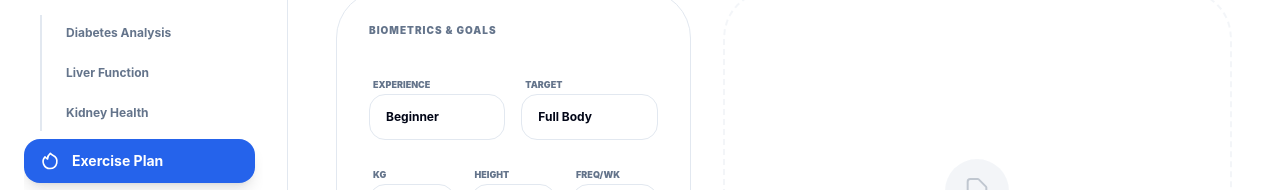
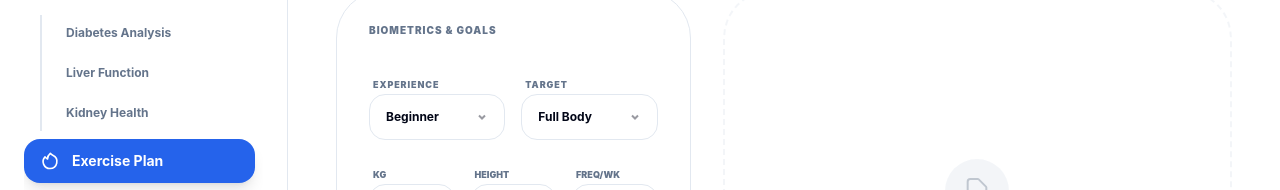
Before and after one commit to upadhyayabhisek/diagnosys_v2, a Nuxt app in the folder nuxt-app/: page /dashboard/exercise in a window 1280 px wide. Shown: the part 233-423 px from the top of the page. Built offline with nearby package versions, Linux system fonts and the light colour scheme.

Commit message:
fixed sidebars position, added custom elements

```diff
--- a/nuxt-app/app/components/AdminSidebar.vue
+++ b/nuxt-app/app/components/AdminSidebar.vue
@@ -124,7 +124,6 @@ const flags: Record<string, any> = {
 </script>
 
 <template>
-  <!-- 1. Mobile Top Bar (Admin Style) -->
   <div
     class="lg:hidden flex items-center justify-between p-4 border-b border-[var(--border)] bg-[var(--card)] sticky top-0 z-[60]"
   >
@@ -158,7 +157,6 @@ const flags: Record<string, any> = {
     </button>
   </div>
 
-  <!-- 2. Mobile Overlay -->
   <transition name="fade">
     <div
       v-if="isMobileMenuOpen"
@@ -167,14 +165,13 @@ const flags: Record<string, any> = {
     ></div>
   </transition>
 
-  <!-- 3. Sidebar (Admin Drawer) -->
   <aside
     :class="[
-      'fixed inset-y-0 left-0 z-[80] w-72 border-r border-[var(--border)] bg-[var(--card)] lg:bg-[var(--card)]/50 backdrop-blur-xl flex flex-col p-6 h-screen transition-transform duration-300 lg:translate-x-0 lg:static',
+      'fixed inset-y-0 left-0 z-[80] w-72 border-r border-[var(--border)] bg-[var(--card)] flex flex-col p-6 h-screen transition-transform duration-300',
       isMobileMenuOpen ? 'translate-x-0' : '-translate-x-full',
+      'lg:translate-x-0',
     ]"
   >
-    <!-- Close Button (Mobile Only) -->
     <button
       @click="isMobileMenuOpen = false"
       class="lg:hidden absolute top-6 right-6 p-2 rounded-xl bg-[var(--border)]/30"
@@ -194,7 +191,6 @@ const flags: Record<string, any> = {
       </svg>
     </button>
 
-    <!-- Brand Logo -->
     <div class="mb-10 px-2">
       <div
         class="w-10 h-10 bg-[var(--primary)] rounded-xl mb-4 flex items-center justify-center text-white font-black shadow-lg shadow-[var(--primary)]/20"
--- /dev/null
+++ b/nuxt-app/app/components/AppSelect.vue
@@ -0,0 +1,113 @@
+<script setup lang="ts">
+import { onMounted, onUnmounted, ref } from "vue";
+
+const props = defineProps({
+  modelValue: [String, Number],
+  label: String,
+  options: {
+    type: Array as () => string[],
+    required: true,
+  },
+  placeholder: String,
+});
+
+const emit = defineEmits(["update:modelValue"]);
+
+const isOpen = ref(false);
+const selectRef = ref(null);
+
+const toggle = () => (isOpen.value = !isOpen.value);
+
+const selectOption = (option: string) => {
+  emit("update:modelValue", option);
+  isOpen.value = false;
+};
+
+const handleClickOutside = (event: MouseEvent) => {
+  if (selectRef.value && !selectRef.value.contains(event.target as Node)) {
+    isOpen.value = false;
+  }
+};
+
+onMounted(() => window.addEventListener("click", handleClickOutside));
+onUnmounted(() => window.removeEventListener("click", handleClickOutside));
+</script>
+
+<template>
+  <div class="space-y-1.5 relative w-full" ref="selectRef">
+    <label
+      v-if="label"
+      class="text-[9px] font-black text-[var(--subtext)] uppercase ml-1 tracking-widest"
+    >
+      {{ label }}
+    </label>
+
+    <div class="relative">
+      <button
+        @click="toggle"
+        type="button"
+        class="w-full bg-[var(--background)] border border-[var(--border)] rounded-2xl px-4 py-3.5 text-xs font-bold flex items-center justify-between hover:border-[var(--primary)] transition-all text-left outline-none"
+        :class="{
+          'border-[var(--primary)] ring-4 ring-[var(--primary)]/10': isOpen,
+        }"
+      >
+        <span :class="{ 'opacity-50': !modelValue }">
+          {{ modelValue || placeholder }}
+        </span>
+        <svg
+          class="w-3 h-3 transition-transform duration-300 opacity-40"
+          :class="{ 'rotate-180': isOpen }"
+          viewBox="0 0 24 24"
+          fill="none"
+          stroke="currentColor"
+          stroke-width="4"
+        >
+          <path d="M6 9l6 6 6-6" />
+        </svg>
+      </button>
+
+      <transition name="pop-select">
+        <div
+          v-if="isOpen"
+          class="absolute z-[100] w-full mt-2 bg-[var(--card)] border border-[var(--border)] rounded-[2rem] shadow-[0_20px_40px_rgba(0,0,0,0.2)] overflow-hidden backdrop-blur-xl"
+        >
+          <div class="p-2 max-h-60 overflow-y-auto custom-scrollbar">
+            <button
+              v-for="option in options"
+              :key="option"
+              @click="selectOption(option)"
+              class="w-full text-left px-4 py-3 text-xs rounded-xl transition-all flex items-center justify-between"
+              :class="
+                modelValue === option
+                  ? 'bg-[var(--primary)]/10 text-[var(--primary)] font-black'
+                  : 'text-[var(--subtext)] hover:text-[var(--text)] hover:bg-[var(--background)] font-bold'
+              "
+            >
+              {{ option }}
+            </button>
+          </div>
+        </div>
+      </transition>
+    </div>
+  </div>
+</template>
+<style scoped>
+.pop-select-enter-active,
+.pop-select-leave-active {
+  transition: all 0.2s cubic-bezier(0.23, 1, 0.32, 1);
+}
+
+.pop-select-enter-from,
+.pop-select-leave-to {
+  opacity: 0;
+  transform: translateY(-8px) scale(0.98);
+}
+
+.custom-scrollbar::-webkit-scrollbar {
+  width: 4px;
+}
+.custom-scrollbar::-webkit-scrollbar-thumb {
+  background: var(--border);
+  border-radius: 10px;
+}
+</style>
--- a/nuxt-app/app/components/DashboardSidebar.vue
+++ b/nuxt-app/app/components/DashboardSidebar.vue
@@ -171,8 +171,9 @@ const flags: Record<string, any> = {
   </transition>
   <aside
     :class="[
-      'fixed inset-y-0 left-0 z-[80] w-72 border-r border-[var(--border)] bg-[var(--card)] lg:bg-[var(--card)]/50 backdrop-blur-xl flex flex-col p-6 h-screen transition-transform duration-300 lg:translate-x-0 lg:static',
+      'fixed inset-y-0 left-0 z-[80] w-72 border-r border-[var(--border)] bg-[var(--card)] lg:bg-[var(--card)]/50 backdrop-blur-xl flex flex-col p-6 h-screen transition-transform duration-300',
       isMobileMenuOpen ? 'translate-x-0' : '-translate-x-full',
+      'lg:translate-x-0',
     ]"
   >
     <button
--- a/nuxt-app/app/layouts/admin.vue
+++ b/nuxt-app/app/layouts/admin.vue
@@ -3,7 +3,7 @@
     class="flex flex-col lg:flex-row min-h-screen bg-[var(--background)] text-[var(--text)]"
   >
     <AdminSidebar />
-    <main class="flex-1 w-full p-4 md:p-8 lg:p-12">
+    <main class="flex-1 w-full p-4 md:p-8 lg:p-12 lg:ml-72">
       <slot />
     </main>
   </div>
--- a/nuxt-app/app/layouts/dashboard.vue
+++ b/nuxt-app/app/layouts/dashboard.vue
@@ -3,7 +3,7 @@
     class="flex flex-col lg:flex-row min-h-screen bg-[var(--background)] text-[var(--text)]"
   >
     <dashboard-sidebar />
-    <main class="flex-1 w-full p-4 md:p-8 lg:p-12">
+    <main class="flex-1 w-full p-4 md:p-8 lg:p-12 lg:ml-72">
       <slot />
     </main>
   </div>
--- a/nuxt-app/app/pages/dashboard/exercise.vue
+++ b/nuxt-app/app/pages/dashboard/exercise.vue
@@ -78,35 +78,17 @@ const handlePredict = async () => {
 
           <div class="space-y-5">
             <div class="grid grid-cols-2 gap-4">
-              <div class="space-y-1.5">
-                <label
-                  class="text-[9px] font-black text-[var(--subtext)] uppercase ml-1"
-                  >Experience</label
-                >
-                <select
-                  v-model="form.experience_level"
-                  class="w-full bg-[var(--background)] border border-[var(--border)] rounded-2xl px-4 py-3.5 text-xs font-bold focus:border-[var(--primary)] outline-none transition-all appearance-none cursor-pointer"
-                >
-                  <option>Beginner</option>
-                  <option>Intermediate</option>
-                  <option>Advanced</option>
-                </select>
-              </div>
-              <div class="space-y-1.5">
-                <label
-                  class="text-[9px] font-black text-[var(--subtext)] uppercase ml-1"
-                  >Target</label
-                >
-                <select
-                  v-model="form.target_muscle"
-                  class="w-full bg-[var(--background)] border border-[var(--border)] rounded-2xl px-4 py-3.5 text-xs font-bold focus:border-[var(--primary)] outline-none transition-all appearance-none cursor-pointer"
-                >
-                  <option>Chest</option>
-                  <option>Legs</option>
-                  <option>Back</option>
-                  <option>Full Body</option>
-                </select>
-              </div>
+              <AppSelect
+                v-model="form.experience_level"
+                label="Experience"
+                :options="['Beginner', 'Intermediate', 'Advanced']"
+              />
+
+              <AppSelect
+                v-model="form.target_muscle"
+                label="Target"
+                :options="['Chest', 'Legs', 'Back', 'Full Body']"
+              />
             </div>
 
             <div class="grid grid-cols-3 gap-4">
```
